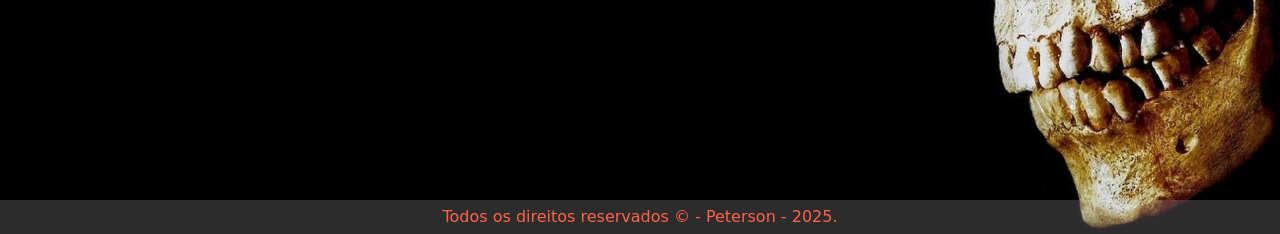
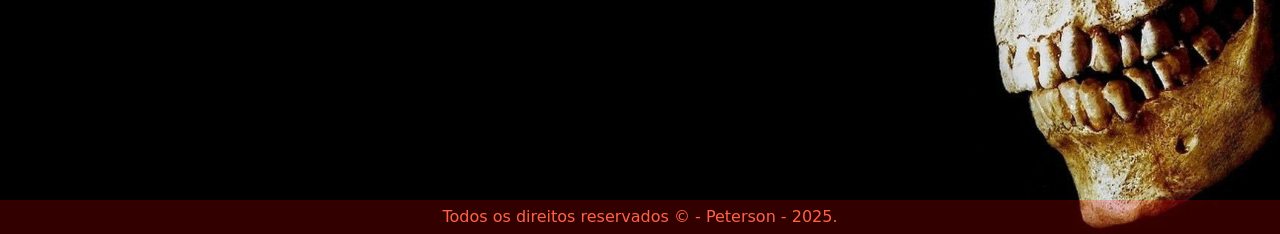
Before and after one commit to dadosneurais/cadastros, a Flask app: page /index in a window 1280 px wide. Shown: the part 566-800 px from the top of the page. Run offline with Flask 3, Linux system fonts and the light colour scheme; the visitor is signed in with stand-in values (Sample User, id 1).

Commit message:
Add files via upload

```diff
--- a/static/style.css
+++ b/static/style.css
@@ -12,11 +12,11 @@ body {
     border-radius: 10px;
 }
 footer {
-    position: absolute;
+    position: fixed;
     bottom: 0;
     width: 100%;
     color: tomato;
     text-align: center;
     padding: 5px;
-    background: rgba(220, 220, 220, 0.2); /* Opcional, adiciona um fundo sutil */
+    background: rgba(255, 0, 0, 0.2); /* Opcional, adiciona um fundo sutil */
 }
```
